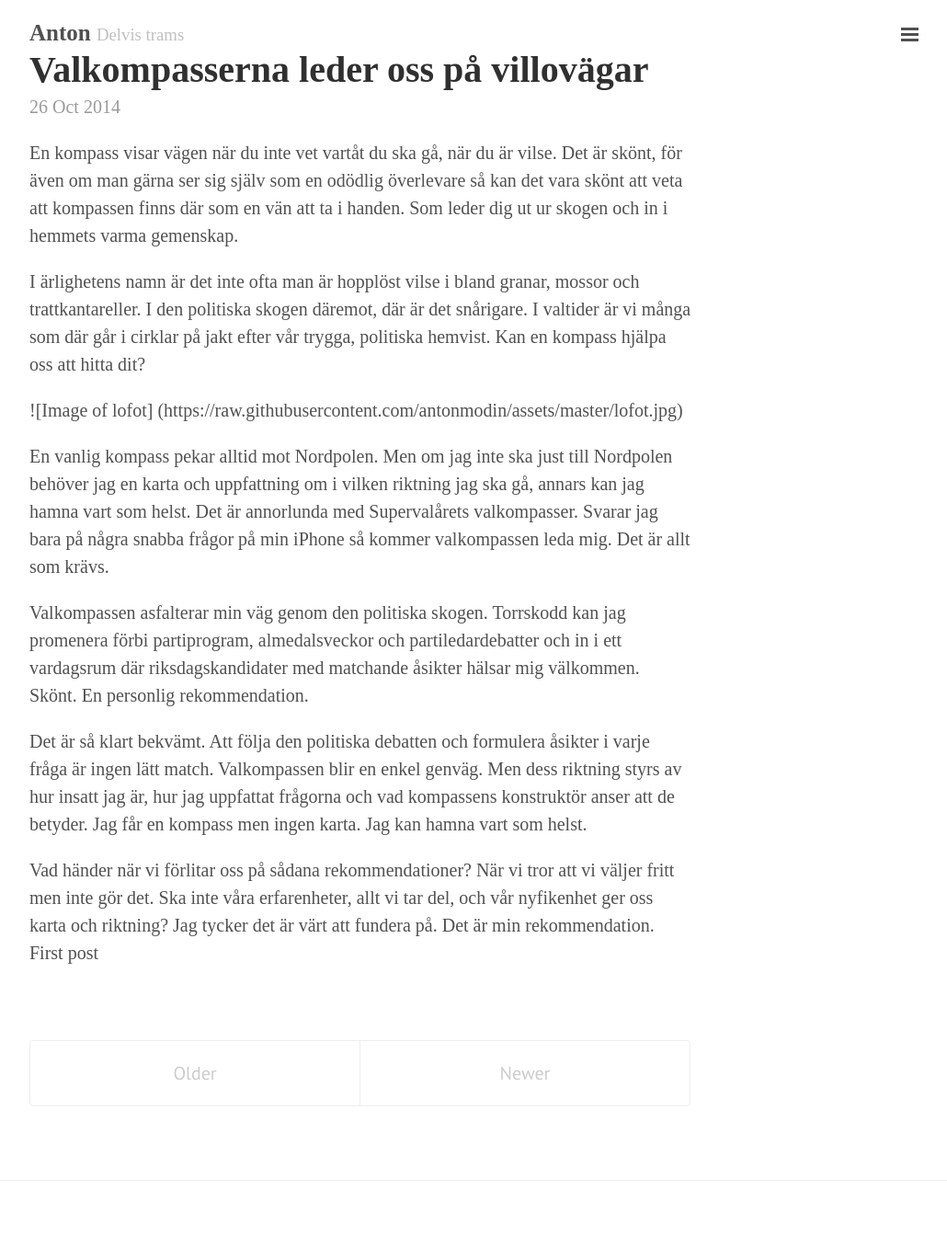
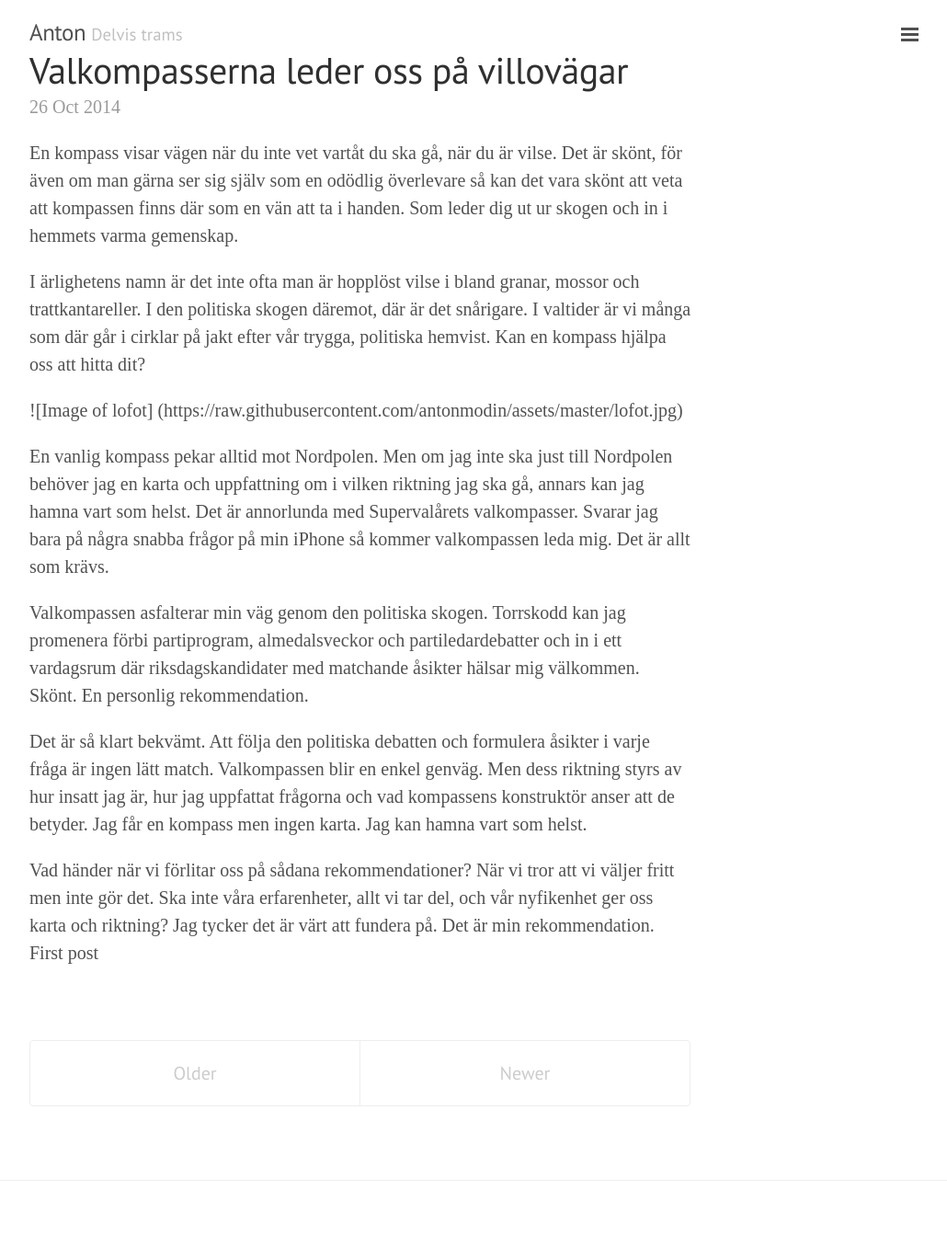
Before and after one commit to antonmodin/jekyllsite, a Jekyll site: the page built from index.html, in a window 1280 px wide. Shown: the whole page at 92% size, without its empty margins (248-1278 px from the left). Built offline with Jekyll 4.4.1, drawn with Linux system fonts in a browser that asks for light colours; Markdown is read by kramdown in place of the engine named in the settings; the list of posts is cut into pages by our own code.

Commit message:
Update lanyon.css

```diff
--- a/public/css/lanyon.css
+++ b/public/css/lanyon.css
@@ -47,11 +47,11 @@
   src: local('EB Garamond'), local('EBGaramond'), url(http://fonts.gstatic.com/s/ebgaramond/v7/CDR0kuiFK7I1OZ2hSdR7G7O3LdcAZYWl9Si6vvxL-qU.woff) format('woff');"PT Serif", Georgia, "Times New Roman", serif;
 }
 
-h1, h2, h3, h4, h5, h6
-font-family:'Interstate','Lucida Grande','Lucida Sans Unicode','Lucida Sans',Garuda,Verdana,Tahoma,sans-serif;
-	font-size:14px;
-	line-height:18px;
-	font-weight:400
+h1, h2, h3, h4, h5, h6 {
+  font-family: "PT Sans", Helvetica, Arial, sans-serif;
+  font-weight: 400;
+  color: #313131;
+  letter-spacing: -.025rem;
 }
 
 
@@ -551,3 +551,4 @@
 -/* Only one tweak for a reverse layout */
 -.layout-reverse.sidebar-overlay #sidebar-checkbox:checked ~ .sidebar {
 -  box-shadow: -.25rem 0 .5rem rgba(0,0,0,.1);
+}
```
